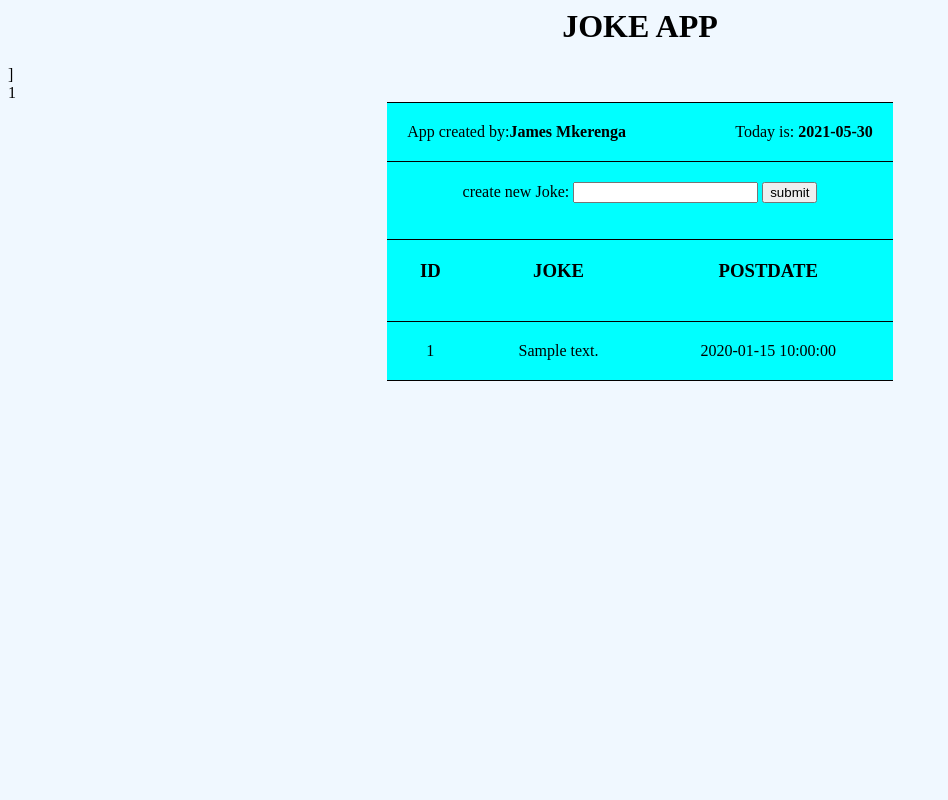
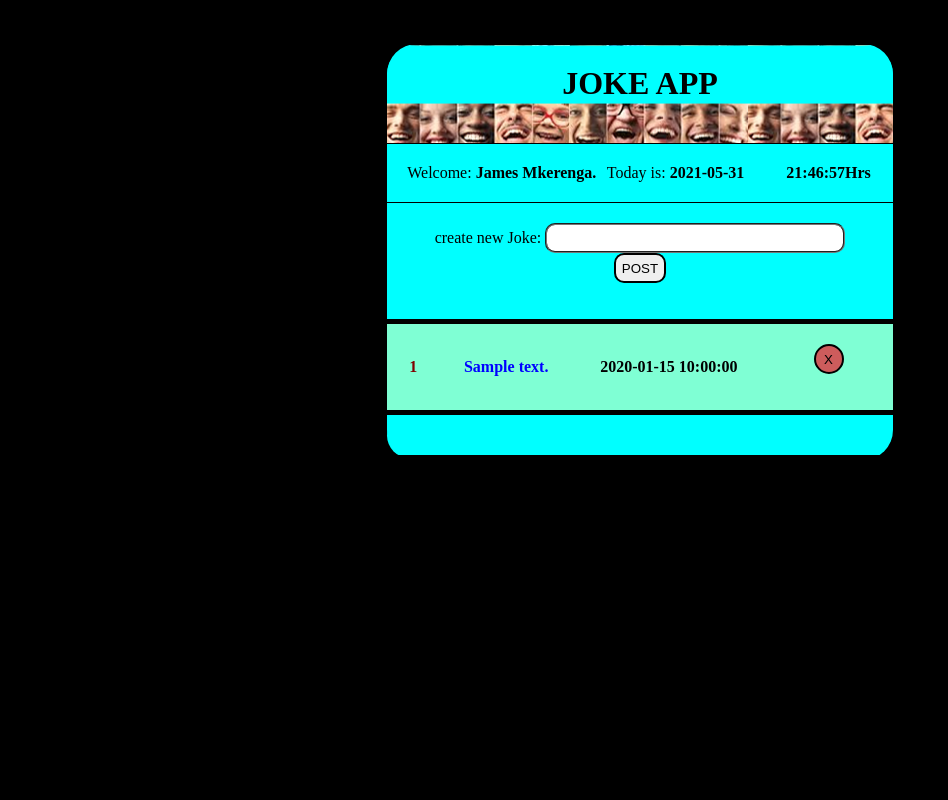
Before and after one commit to mkerengajames/JokeApp, a PHP site: page / in a window 1280 px wide. Shown: the whole page, without its empty margins (0-948 px from the left). Run offline with PHP 8.4, Linux system fonts and the light colour scheme; tables that the repository leaves empty or names only in its code hold one stand-in row (values such as "Sample post").

Commit message:
add all to remote

```diff
--- /dev/null
+++ b/browser.php
@@ -0,0 +1,15 @@
+<?php
+/**
+ * Created by PhpStorm.
+ * User: mkere
+ * Date: 2/26/2019
+ * Time: 3:19 AM
+ */
+
+if(strpos($_SERVER['HTTP_USER_AGENT'], 'Chrome')) {
+
+}else if((strpos($_SERVER['HTTP_USER_AGENT'], 'Edge'))){
+        echo "<script>window.location.replace('/chromeOnly');</script>";
+}else {
+    echo "<script>window.location.replace('/chromeOnly');</script>";
+}
--- a/date.php
+++ b/date.php
@@ -5,4 +5,8 @@
  * Date: 1/26/2019
  * Time: 9:29 AM
  */
+
+date_default_timezone_set('Africa/Nairobi');
 $date = date("Y-m-d");
+$datetime = date("Y-m-d h:i:s");
+$year = date("Y");
--- a/index.php
+++ b/index.php
@@ -6,6 +6,7 @@
  * Time: 4:25 AM
  */
 
+require 'browser.php';
 require 'data.php';
 require 'date.php';
 
@@ -26,25 +27,30 @@ $creator="James Mkerenga";
     </title>
     <style type="text/css">
         body{
-            background: aliceblue;
+            background: black;
 
         }
         table, td{
             background: aqua;
             text-align: center;
             alignment: center;
-            padding: 20px;
             border-width: thin 0px;
             border-style: solid;
             border-color: black;
+            border-bottom-width: thick;
             border-collapse: collapse;
             align-content: center;
+            border-radius:30px;
+            padding:20px;
         }
+
+
 
         table{
             margin-left:auto;
             margin-right:auto;
             width: 40%;
+            margin-top: 0px;
         }
 
         #ftodaydate{
@@ -64,7 +70,50 @@ $creator="James Mkerenga";
             color: black;
         }
 
+        #jokeinput{
+            width:300px;
+            height:30px;
+            border-style: groove;
+            border-radius: 10px;
+        }
 
+        #jokepostbutton{
+            height:30px;
+            border-style: double;
+            border-radius: 10px;
+        }
+
+        #jokedeletebutton{
+             border-style: double;
+             border-radius: 40px;
+             height:30px;
+             width: 30px;
+            background-color: indianred;
+            text-align: center;
+
+         }
+
+        #headertd{
+            border-bottom-width: 0px;
+            border-bottom-left-radius: 0px;
+            border-bottom-right-radius: 0px;
+            background-image: url("header4.png");
+        }
+
+        #datestd{
+            border-bottom-width: thin;
+        }
+
+        #posttd{
+            background-color: aquamarine;
+            border-radius: 0px;
+        }
+
+        #posttr{
+            background-color: green;
+            border-bottom-left-radius: 2px;
+            border-bottom-right-radius: 2px;
+        }
     </style>
     <script language="javascript" type="text/javascript">
         var Joke = function(id,text,date){
@@ -88,24 +137,51 @@ $creator="James Mkerenga";
         }
 
         //var  H = new Joke("", "", "");
+
+        function startTime() {
+            var today = new Date();
+            var h = today.getHours();
+            var m = today.getMinutes();
+            var s = today.getSeconds();
+            m = checkTime(m);
+            s = checkTime(s);
+            h = checkTime(h);
+            document.getElementById('txt').innerHTML =
+                "<b>" + h + ":" + m + ":" + s + "Hrs"+"</b>";
+            var t = setTimeout(startTime, 500);
+        }
+        function checkTime(i) {
+            if (i < 10) {i = "0" + i};  // add zero in front of numbers < 10
+            return i;
+        }
+
     </script>
 </head>
-<body>
-    <font id="header"><h1><?php echo $appName ?></h1></font>]
+<body onload ="startTime()">
 
-    <table border>
-        <tr>
-            <td id="td1" colspan="3"><font id="fcreatername">App created by:<b><?php echo $creator ?></b></font> <font id="ftodaydate">Today is: <b><?php echo $date ?></b></font></td>
+    <table>
+        <tr><td id="headertd" colspan="4"><font id="header"><h1><?php echo $appName ?></h1></font></td></tr>
+        <tr id ="datestd">
+            <td style="border-bottom: 0px" id="td1" colspan="3"><font id="fcreatername">Welcome:<b><?php echo '  '.$creator.'.' ?></b></font> <font id="ftodaydate">Today is: <b><?php echo $date."" ?></b>
+                </font></td>
+            <td style="border-bottom: 0px" id="txt"></td>
         </tr>
         <tr>
 
-            <td colspan = "3">
+            <td colspan = "4">
                         <form action="/JokeApp/newjoke.php" method="POST">
                             <label>create new Joke:</label>
-                            <input type="text" name="newjoketext" />
-                            <input type="submit" value="submit" name="submit"/>
+                            <input type="text" name="newjoketext" id="jokeinput"/>
+                            <input type="submit" value="POST" name="submit" id="jokepostbutton"/>
                         </form>
             </td>
+
+        </tr>
+        <!--
+    </table>
+
+    <table id="posttable">
+
         <tr>
             <td>
                 <h3>ID</h3>
@@ -116,8 +192,10 @@ $creator="James Mkerenga";
             <td>
                 <h3>POSTDATE</h3>
             </td>
+            <td>
+                <h3> </h3>
+            </td>
         </tr>
-            <!--
             <td>
                 <script>document.write(H.displayJokeId());</script>
 
@@ -131,19 +209,38 @@ $creator="James Mkerenga";
             -->
             <?php
 
-            if($query) {
+            if($creator == 'James Mkerenga'){
+                $creator = ' ';
+            }
+
+            if($query != NULL) {
                 $index = 1;
+
                 while ($row = mysqli_fetch_array($query)) {
-                    echo "<tr><td>" . "$index" . " </td>
-                 <td>" . $row["JokeText"] . " </td>
-                <td>" . $row["JokeDate"] . "</td><br></tr>" .
+                    echo "<tr id='posttr'><td id='posttd'><font color='maroon'><b>" . "$index" . "</b></font> </td>
+                 <td id='posttd' ><font color='blue'><b>" . $row["JokeText"] . " </b></font></br>" . $creator . "</td>
+                <td id='posttd'><b>" . $row["JokeDate"] . "</b></td>
+                <td id='posttd'>
+                        <form action='/JokeApp/deletejoke.php' method='POST'>
+                            <input type='hidden' value='.$index.' name='index'>
+                            <input type = 'submit' name='delete' value='X' width='20%' height='7%' id = 'jokedeletebutton'/>
+                        </form>
+                    </td>
+                <br></tr>" .
                         $index++;
 
                 }
             }else{
-                echo "<tr><td colspan='3'> <font>no jokes posted yet</font> </td><br></tr>";
+                echo "<tr><td colspan='3' style='border-bottom: 0px'> <font>no jokes posted yet</font> </td><br></tr>";
             }
             ?>
+        <tr>
+            <td>
+            <font id="footer">
+                <font align="center" color="black"><?php $year ?> </font> </font>
+            </td>
+        </tr>
     </table>
+
 </body>
 </html>
```
Also changed, not shown: chromeOnly.php (added, +23 -0 lines), deletejoke.php (added, +46 -0 lines), newjoke.php (+15 -2 lines), numOfRows.php (added, +21 -0 lines), time.php (added, +28 -0 lines), DBConnection.php (line endings or trailing spaces), data.php (line endings or trailing spaces), deleteButton.png (added), form.php (line endings or trailing spaces), header.jfif (added), header2.jfif (added), header3.png (added), header4.png (added), joke.js (line endings or trailing spaces), 1 more files, 1 other file.
